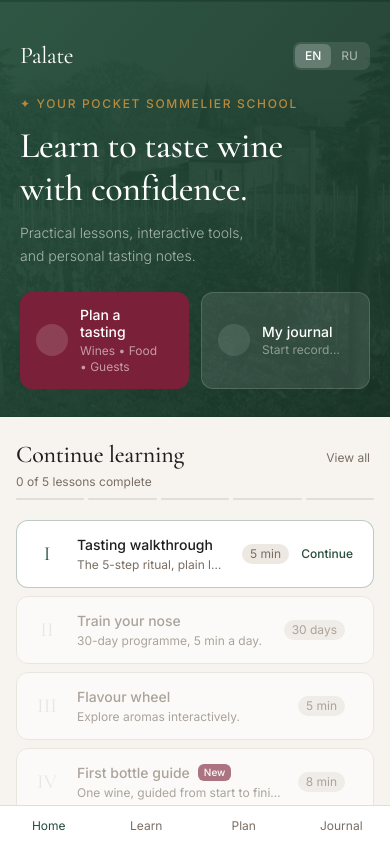
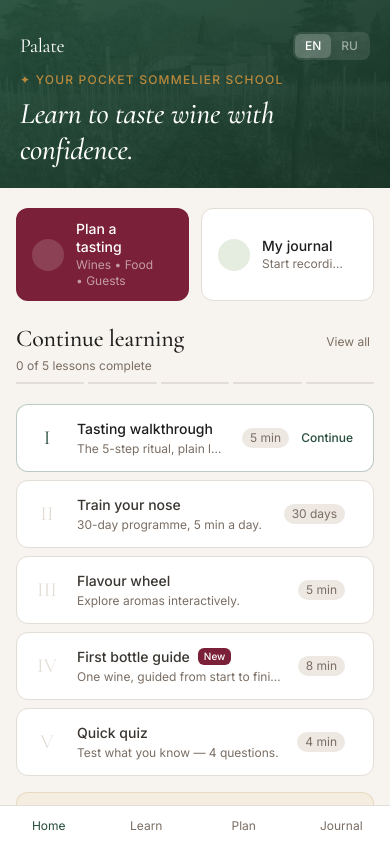
Before and after one commit to marinaTur/palate, a React (Vite) app: page / in a window 390 px wide. Shown: the top 842 px of the page. Built offline with nearby package versions, Linux system fonts and the light colour scheme.

Commit message:
Compact hero, unlock all lessons on Home

```diff
--- a/src/pages/Home.jsx
+++ b/src/pages/Home.jsx
@@ -33,31 +33,27 @@ export default function Home() {
 
   const total = MODULES.length
   const done  = completedModules.length
-  const pct   = total > 0 ? (done / total) * 100 : 0
 
   // Tip of the day — stable per day, not random on every render
   const todayTip = TIPS[new Date().getDate() % TIPS.length]
 
   // Hero copy changes after first lesson
   const hasStarted = done > 0
-  const heroEyebrow  = '✦ Your pocket sommelier school'
-  const heroHeading  = hasStarted ? 'Welcome back.' : 'Learn to taste wine\nwith confidence.'
-  const heroBody     = hasStarted
-    ? 'Continue your wine journey — your next lesson is ready.'
-    : 'Practical lessons, interactive tools,\nand personal tasting notes.'
+  const heroEyebrow = '✦ Your pocket sommelier school'
+  const heroHeading = hasStarted ? 'Welcome back.' : 'Learn to taste wine with confidence.'
 
   // Journal subtitle
   const journalSub = journalEntries.length === 0
     ? 'Start recording your tastings'
     : `${journalEntries.length} tasting ${journalEntries.length === 1 ? 'note' : 'notes'}`
 
-  // Active lesson = first uncompleted
+  // "Active" is purely a visual cue for where to continue — it does not gate access.
   const activeIdx = MODULES.findIndex(m => !completedModules.includes(m.id))
 
   return (
     <div className="max-w-3xl mx-auto pb-8">
 
-      {/* ── Hero ───────────────────────────────────────────────── */}
+      {/* ── Hero — compact, matching Learn's proportions ───────── */}
       <div className="relative overflow-hidden bg-gradient-to-br from-[var(--forest)] to-[var(--forest-dark)] md:rounded-b-2xl md:mx-4">
 
         {/* Vineyard background image — very low opacity */}
@@ -70,33 +66,32 @@ export default function Home() {
         />
 
         {/* Hero content */}
-        <div className="relative z-10 px-5 pt-10 pb-7">
+        <div className="relative z-10 px-5 pt-8 pb-5 md:pt-12 md:pb-6">
 
           {/* Top row: logo + language switcher — mobile only */}
-          <div className="flex items-center justify-between mb-6 md:hidden">
-            <span className="font-['Cormorant_Garamond'] text-2xl text-white tracking-tight">Palate</span>
+          <div className="flex items-center justify-between mb-3 md:hidden">
+            <span className="font-['Cormorant_Garamond'] text-xl text-white tracking-tight">Palate</span>
             <LanguageSwitcher dark />
           </div>
 
           {/* Eyebrow */}
-          <p className="text-xs tracking-[0.14em] text-[var(--gold)] uppercase font-medium mb-3">
+          <p className="text-xs tracking-[0.1em] text-[var(--gold)] uppercase font-medium mb-2">
             {heroEyebrow}
           </p>
 
-          {/* Heading */}
-          <h1 className="font-['Cormorant_Garamond'] text-4xl md:text-5xl text-white leading-tight mb-3" style={{ whiteSpace: 'pre-line' }}>
+          {/* Heading — single line, italic, matching Learn's hero */}
+          <h1 className="font-['Cormorant_Garamond'] text-3xl md:text-5xl text-white italic leading-tight">
             {heroHeading}
           </h1>
+        </div>
+      </div>
 
-          {/* Body */}
-          <p className="text-white/60 text-sm leading-relaxed mb-6 max-w-xs font-light" style={{ whiteSpace: 'pre-line' }}>
-            {heroBody}
-          </p>
+      <div className="px-4">
 
-          {/* CTA cards */}
-          <div className="grid grid-cols-2 gap-3">
+        {/* ── CTA cards — moved below the hero, onto the cream background ── */}
+        <div className="grid grid-cols-2 gap-3 pt-5 mb-6">
           <Link to="/planner"
-              className="flex items-center gap-3 bg-[var(--burgundy)] hover:bg-[var(--burgundy-dark)] transition-colors rounded-xl px-4 py-3.5 group">
+            className="flex items-center gap-3 bg-[var(--burgundy)] hover:bg-[var(--burgundy-dark)] transition-colors rounded-xl px-4 py-3 group">
             <div className="w-8 h-8 rounded-full bg-white/15 flex items-center justify-center flex-shrink-0">
               <i className="ti ti-wine text-white text-sm" aria-hidden="true"></i>
             </div>
@@ -108,22 +103,19 @@ export default function Home() {
           </Link>
 
           <Link to="/journal"
-              className="flex items-center gap-3 bg-white/10 hover:bg-white/15 border border-white/15 transition-colors rounded-xl px-4 py-3.5">
-              <div className="w-8 h-8 rounded-full bg-white/10 flex items-center justify-center flex-shrink-0">
-                <i className="ti ti-notebook text-white/70 text-sm" aria-hidden="true"></i>
+            className="flex items-center gap-3 bg-white border border-[var(--border)] hover:border-[var(--forest)] transition-colors rounded-xl px-4 py-3">
+            <div className="w-8 h-8 rounded-full bg-[var(--forest-light)] flex items-center justify-center flex-shrink-0">
+              <i className="ti ti-notebook text-[var(--forest)] text-sm" aria-hidden="true"></i>
             </div>
             <div className="flex-1 min-w-0">
-                <p className="font-medium text-sm text-white leading-tight">My journal</p>
-                <p className="text-xs text-white/45 mt-0.5 truncate">{journalSub}</p>
+              <p className="font-medium text-sm text-[var(--ink)] leading-tight">My journal</p>
+              <p className="text-xs text-[var(--muted)] mt-0.5 truncate">{journalSub}</p>
             </div>
-              <i className="ti ti-chevron-right text-white/30 text-sm flex-shrink-0" aria-hidden="true"></i>
+            <i className="ti ti-chevron-right text-[var(--border)] text-sm flex-shrink-0" aria-hidden="true"></i>
           </Link>
         </div>
-        </div>
-      </div>
 
-      {/* ── Continue learning ───────────────────────────────────── */}
-      <div className="px-4 pt-6 pb-4">
+        {/* ── Continue learning ───────────────────────────────── */}
         <div className="flex items-baseline justify-between mb-1">
           <h2 className="font-['Cormorant_Garamond'] text-2xl text-[var(--ink)]">Continue learning</h2>
           <Link to="/learn" className="text-xs text-[var(--muted)] hover:text-[var(--forest)] transition-colors flex items-center gap-1">
@@ -138,35 +130,32 @@ export default function Home() {
 
         {/* Progress bar — 5 segments */}
         <div className="flex gap-1 mb-5">
-          {MODULES.map((m, i) => (
+          {MODULES.map((m) => (
             <div key={m.id} className="flex-1 h-0.5 rounded-full transition-all duration-500"
               style={{ background: completedModules.includes(m.id) ? '#264D3B' : '#E2DDD6' }}
             />
           ))}
         </div>
 
-        {/* Lesson list */}
+        {/* Lesson list — every item is unlocked and tappable from the start */}
         <div className="space-y-2">
           {MODULES.map((m, idx) => {
             const isDone   = completedModules.includes(m.id)
-            const isActive = idx === activeIdx
-            const isLocked = !isDone && idx > activeIdx
+            const isActive = idx === activeIdx // visual "continue here" cue only — never gates access
 
             return (
               <div
                 key={m.id}
-                onClick={() => !isLocked && navigate(m.to)}
-                className={`flex items-center gap-4 rounded-xl px-4 py-3.5 transition-colors ${
+                onClick={() => navigate(m.to)}
+                className={`flex items-center gap-4 rounded-xl px-4 py-3.5 cursor-pointer transition-colors bg-white ${
                   isActive
-                    ? 'bg-white border border-[var(--forest)]/30 cursor-pointer hover:border-[var(--forest)]/60'
-                    : isDone
-                      ? 'bg-white border border-[var(--border)] cursor-pointer hover:border-[var(--forest)]'
-                      : 'bg-white border border-[var(--border)] opacity-60 cursor-default'
+                    ? 'border border-[var(--forest)]/30 hover:border-[var(--forest)]/60'
+                    : 'border border-[var(--border)] hover:border-[var(--forest)]'
                 }`}
               >
                 {/* Roman numeral */}
                 <span className={`font-['Cormorant_Garamond'] text-xl w-7 text-center leading-none flex-shrink-0 ${
-                  isDone ? 'text-[var(--forest)]' : isActive ? 'text-[var(--forest)]' : 'text-[var(--border)]'
+                  isDone || isActive ? 'text-[var(--forest)]' : 'text-[var(--border)]'
                 }`}>
                   {['I','II','III','IV','V'][idx]}
                 </span>
@@ -174,7 +163,7 @@ export default function Home() {
                 {/* Text */}
                 <div className="flex-1 min-w-0">
                   <div className="flex items-center gap-2 flex-wrap">
-                    <p className={`text-sm font-medium ${isDone || isActive ? 'text-[var(--ink)]' : 'text-[var(--muted)]'}`}>
+                    <p className={`text-sm font-medium ${isDone || isActive ? 'text-[var(--ink)]' : 'text-[var(--ink-soft)]'}`}>
                       {m.label}
                     </p>
                     {m.badge && !isDone && (
@@ -193,7 +182,7 @@ export default function Home() {
                     {m.duration}
                   </span>
 
-                  {/* State indicator */}
+                  {/* State indicator — no lock state; everything is reachable */}
                   {isDone ? (
                     <i className="ti ti-check text-[var(--forest)] text-sm" aria-hidden="true"></i>
                   ) : isActive ? (
@@ -201,7 +190,7 @@ export default function Home() {
                       Continue <i className="ti ti-arrow-right text-xs" aria-hidden="true"></i>
                     </span>
                   ) : (
-                    <i className="ti ti-lock text-[var(--border)] text-sm" aria-hidden="true"></i>
+                    <i className="ti ti-chevron-right text-[var(--border)] text-sm" aria-hidden="true"></i>
                   )}
                 </div>
               </div>
@@ -211,7 +200,7 @@ export default function Home() {
       </div>
 
       {/* ── Tip of the day ──────────────────────────────────────── */}
-      <div className="px-4 pb-4">
+      <div className="px-4 pt-4">
         <div
           onClick={() => navigate('/learn')}
           className="flex items-start gap-4 bg-[var(--gold-light)] border border-[var(--gold)]/20 rounded-xl px-4 py-4 cursor-pointer hover:border-[var(--gold)]/40 transition-colors group"
```
Also changed, not shown: 2 other files (tests, documents, lock files or other folders). Lines whose indentation alone changed are shown as unchanged.
